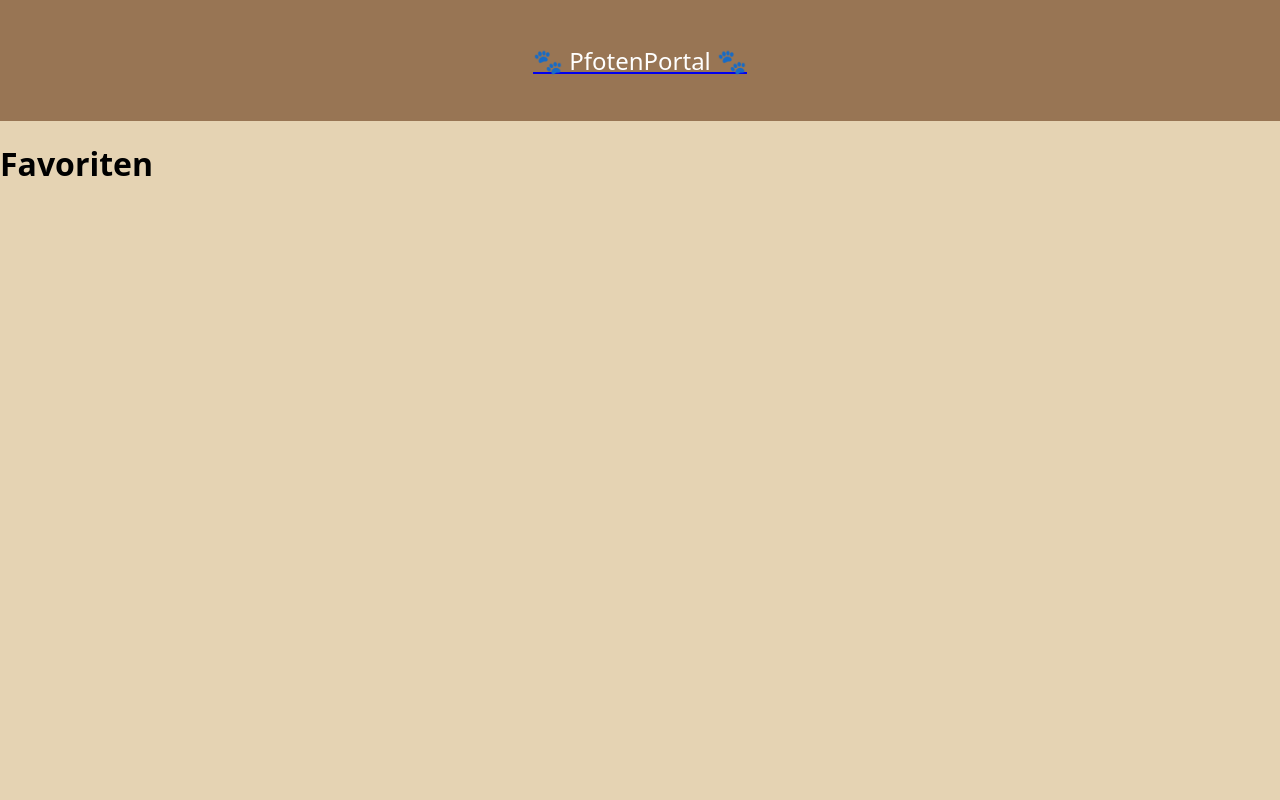
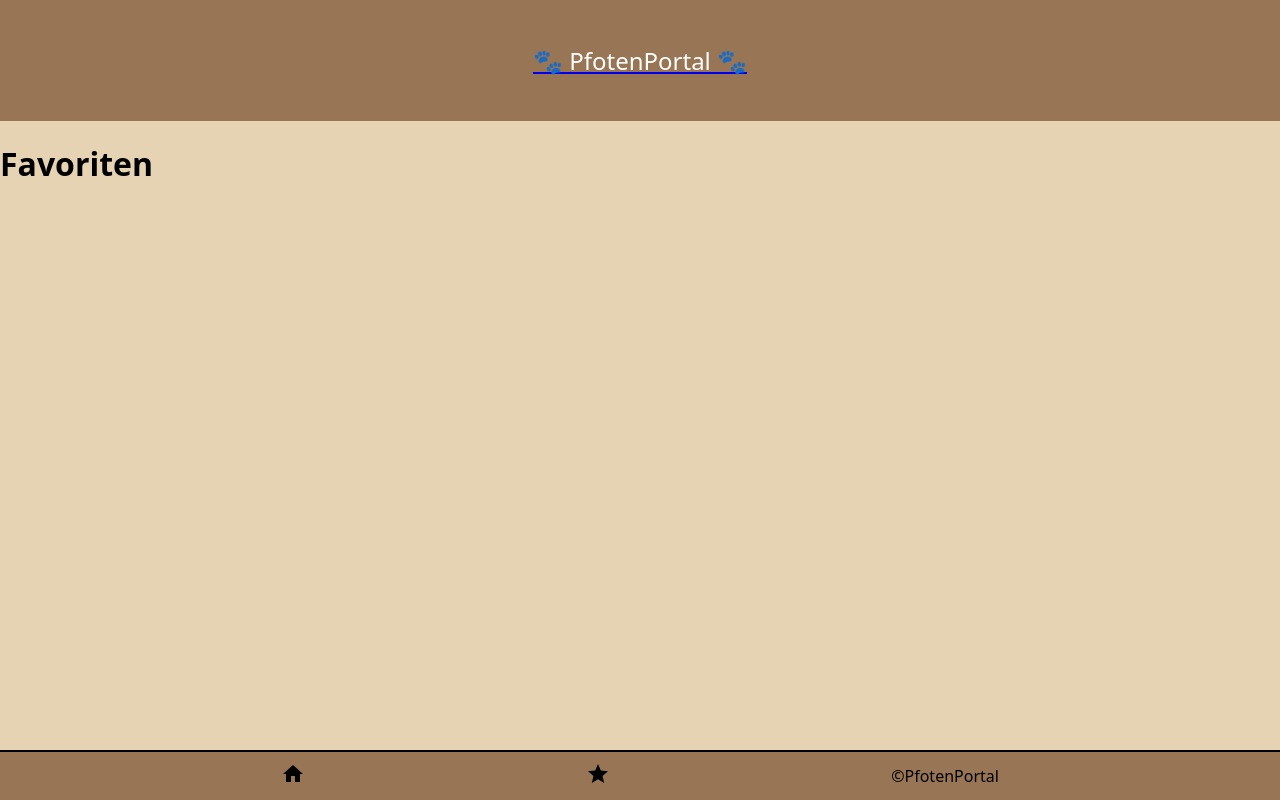
Before and after one commit to DErdmann1/Pfoten-Portal, a Next.js app: page /favorites in a window 1280 px wide. Built offline with nearby package versions, Linux system fonts and the light colour scheme.

Commit message:
add footer to moredetailspage

```diff
--- a/pages/favorites.js
+++ b/pages/favorites.js
@@ -4,6 +4,7 @@ import dogs from "../lib/dog_data.js";
 import smallanimals from "../lib/smallanimals_data.js";
 import Header from "../components/Header";
 import styled from "styled-components";
+import Footer from "../components/Footer/index.js";
 
 const StyledFavoritesPage = styled.div`
   padding-bottom: 60px;
@@ -59,6 +60,7 @@ export default function FavoritesPage() {
           </li>
         ))}
       </ul>
+      <Footer />
     </StyledFavoritesPage>
   );
 }
```
